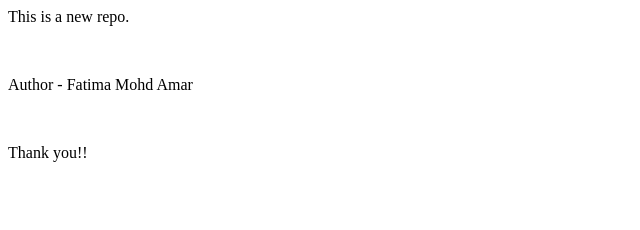
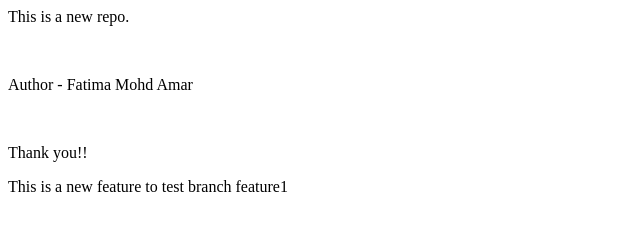
Before and after one commit to Fatima-Amar/localrepo, a plain HTML site: page index.html in a window 1280 px wide. Shown: the whole page, without its empty margins (0-640 px from the left). Drawn offline with Linux system fonts and the light colour scheme.

Commit message:
changes in file

```diff
--- a/index.html
+++ b/index.html
@@ -3,3 +3,4 @@
 <p>Author - Fatima Mohd Amar</p>
 <br>
 <p>Thank you!!</p>
+<P>This is a new feature to test branch feature1 </P>
```
